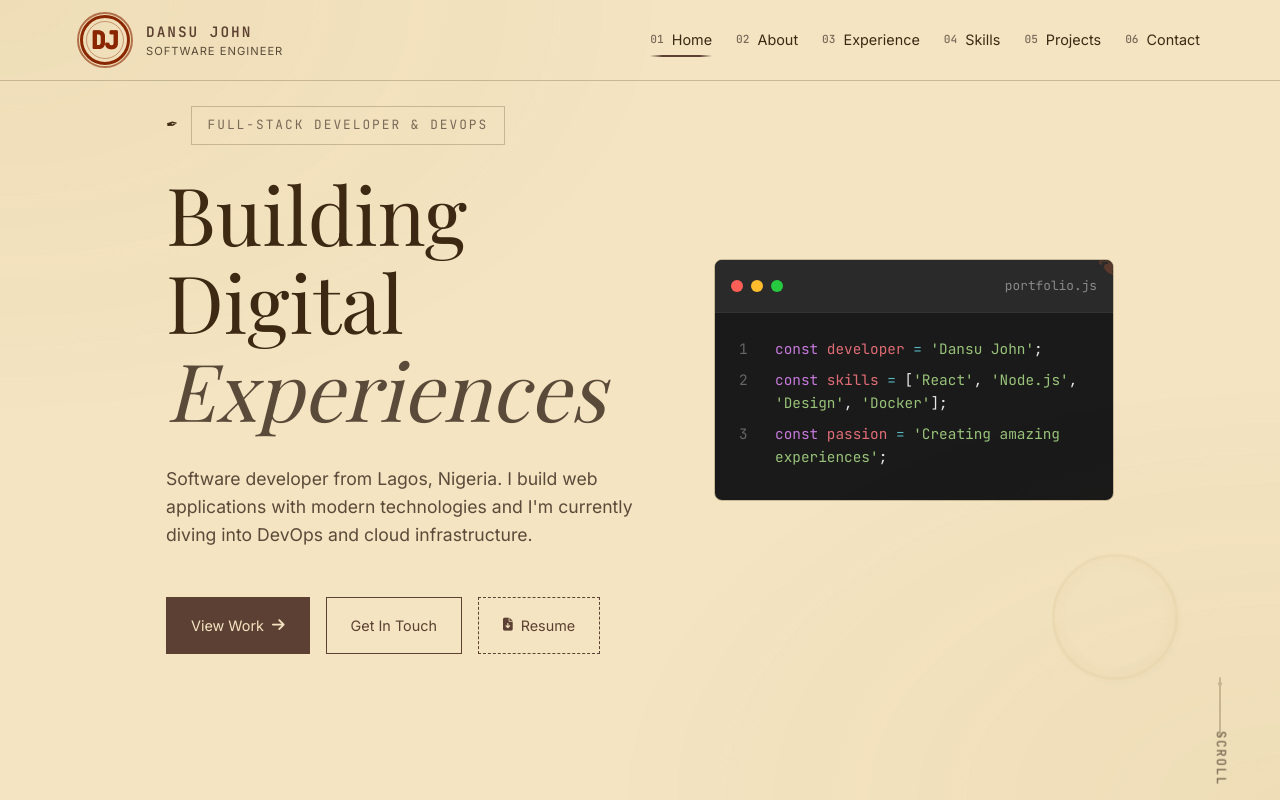
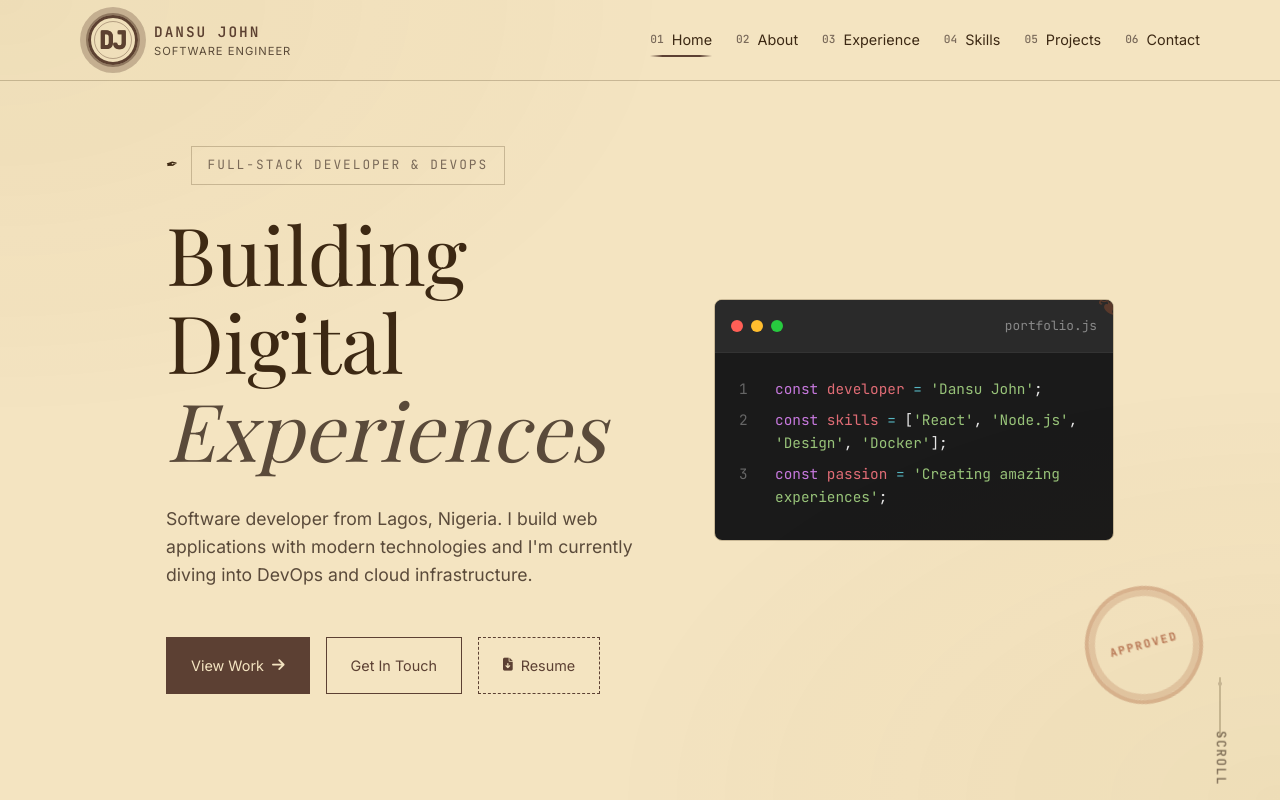
Before and after one commit to johndansu/JOHN, a plain HTML site: page index.html in a window 1280 px wide. Shown: the top 800 px of the page. Drawn offline with nearby package versions, Linux system fonts and the light colour scheme; a web font is replaced by a local one.

Commit message:
Enhance styles.css by adding padding for the outer ring and adjusting navbar spacing. Update logo text styles to use CSS variables for color and border, and refine decorative elements with improved opacity and box-shadow effects. Introduce a new 'APPROVED' stamp on the hero section with animation, enhancing visual appeal and interactivity.

```diff
--- a/styles.css
+++ b/styles.css
@@ -128,6 +128,7 @@ body::before {
   display: flex;
   align-items: center;
   gap: 1rem;
+  padding: 8px; /* Space for outer ring */
 }
 
 .nav-logo .logo-text {
@@ -250,6 +251,7 @@ body::before {
   position: relative;
   background: var(--light-bg);
   padding: 0 var(--container-padding);
+  padding-top: 80px; /* Account for fixed navbar */
 }
 
 .hero-sidebar {
@@ -2394,30 +2396,34 @@ body::after {
 .nav-logo .logo-text {
   position: relative;
   background: transparent;
-  color: #8b2500 !important;
-  border: 3px solid #8b2500 !important;
+  color: var(--primary-color) !important;
+  border: 3px solid var(--primary-color) !important;
   font-weight: 800;
   letter-spacing: -1px;
   transition: all 0.3s ease;
   /* Ink bleed effect */
   text-shadow:
-    0.5px 0.5px 0 #8b2500,
-    -0.5px -0.5px 0 #8b2500,
-    0.5px -0.5px 0 #8b2500,
-    -0.5px 0.5px 0 #8b2500;
+    0.5px 0.5px 0 var(--primary-color),
+    -0.5px -0.5px 0 var(--primary-color),
+    0.5px -0.5px 0 var(--primary-color),
+    -0.5px 0.5px 0 var(--primary-color);
+  /* Extra outer ring via box-shadow */
+  box-shadow:
+    0 0 0 6px transparent,
+    0 0 0 8px rgba(92, 64, 51, 0.3);
 }
 
 /* Outer decorative ring */
 .nav-logo .logo-text::before {
   content: "";
   position: absolute;
-  top: -6px;
-  left: -6px;
-  right: -6px;
-  bottom: -6px;
-  border: 2px solid #8b2500;
+  top: -5px;
+  left: -5px;
+  right: -5px;
+  bottom: -5px;
+  border: 2px solid var(--primary-color);
   border-radius: 50%;
-  opacity: 0.6;
+  opacity: 0.5;
 }
 
 /* Inner decorative ring */
@@ -2428,7 +2434,7 @@ body::after {
   left: 3px;
   right: 3px;
   bottom: 3px;
-  border: 1px solid #8b2500;
+  border: 1px solid var(--primary-color);
   border-radius: 50%;
   opacity: 0.4;
 }
@@ -2450,21 +2456,52 @@ body::after {
 }
 
 /* Coffee Stain Ring - Decorative */
+/* Decorative Stamp on Hero */
 .hero::after {
-  content: "";
+  content: "APPROVED";
   position: absolute;
-  bottom: 15%;
-  right: 8%;
-  width: 120px;
-  height: 120px;
+  bottom: 12%;
+  right: 6%;
+  width: 110px;
+  height: 110px;
   border-radius: 50%;
   background: transparent;
-  border: 3px solid rgba(139, 105, 20, 0.08);
+  border: 4px solid rgba(139, 37, 0, 0.25);
   box-shadow:
-    inset 0 0 20px rgba(139, 105, 20, 0.05),
-    2px 2px 8px rgba(139, 105, 20, 0.03);
+    inset 0 0 0 3px transparent,
+    inset 0 0 0 6px rgba(139, 37, 0, 0.15);
   pointer-events: none;
-  opacity: 0.7;
+  display: flex;
+  align-items: center;
+  justify-content: center;
+  font-family: var(--font-mono);
+  font-size: 0.7rem;
+  font-weight: 800;
+  letter-spacing: 2px;
+  color: rgba(139, 37, 0, 0.3);
+  transform: rotate(-15deg);
+  text-shadow:
+    0.5px 0.5px 0 rgba(139, 37, 0, 0.2),
+    -0.5px -0.5px 0 rgba(139, 37, 0, 0.2);
+  animation: stampPress 0.6s ease-out 1s both;
+}
+
+@keyframes stampPress {
+  0% {
+    opacity: 0;
+    transform: rotate(-15deg) scale(1.3);
+  }
+  50% {
+    opacity: 1;
+    transform: rotate(-15deg) scale(0.95);
+  }
+  70% {
+    transform: rotate(-15deg) scale(1.02);
+  }
+  100% {
+    opacity: 1;
+    transform: rotate(-15deg) scale(1);
+  }
 }
 
 /* Keep default pointer for better performance */
```
